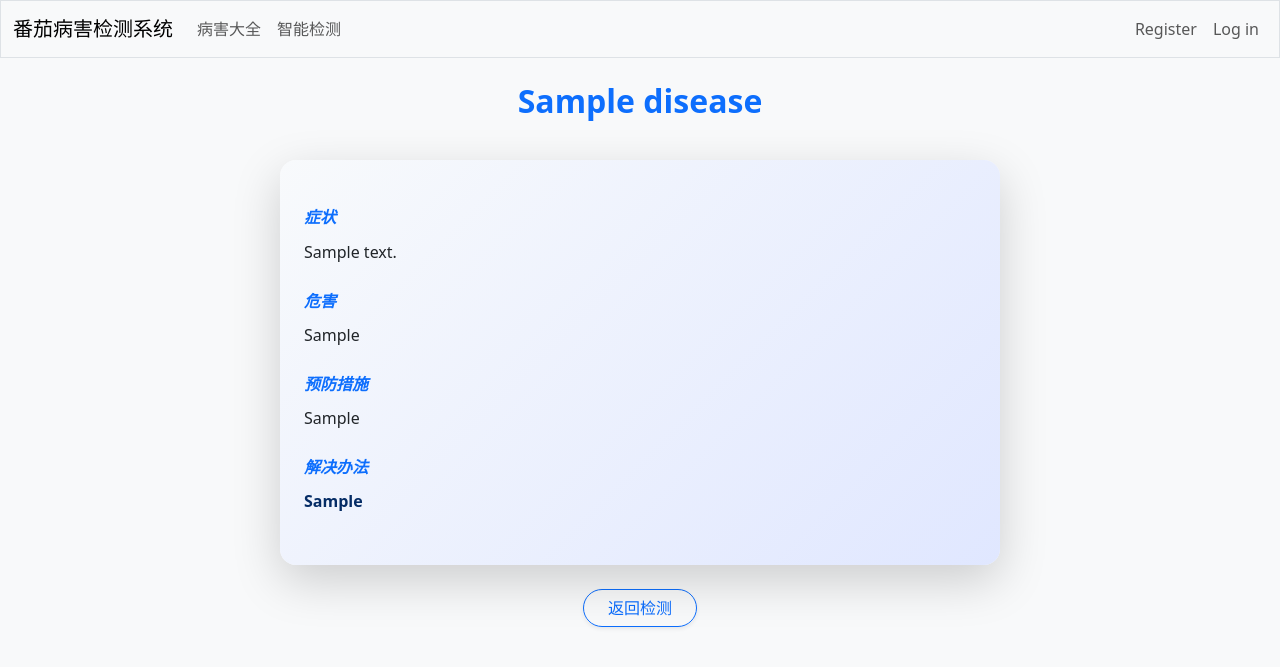
After one commit to Vtalian/AiCourse, a Django app: a page that uses detectApp/templates/detectApp/base.html in a window 1280 px wide. The commit adds this page. Shown: the top 667 px of the page. Run offline with Django 5.2, Linux system fonts and the light colour scheme; tables that the repository leaves empty hold one stand-in row (values such as "Sample post"); some libraries are stand-ins or nearby versions.

Commit message:
新增病害详情页面；添加检测后自动返回解决办法；

```diff
--- a/detectApp/templates/detectApp/base.html
+++ b/detectApp/templates/detectApp/base.html
@@ -12,7 +12,7 @@
     {% block extra_style %}{% endblock extra_style %}
 </head>
 
-<body>
+<body class="bg-light">
     <nav class="navbar navbar-expand-md navbar-light bg-light mb-4 border">
         <div class="container-fluid">
             <a class="navbar-brand" href="{% url 'detectApp:index' %}">
--- /dev/null
+++ b/detectApp/templates/detectApp/disease_detail.html
@@ -0,0 +1,54 @@
+{% extends 'detectApp/base.html' %}
+
+{% block extra_style %}
+<style>
+
+</style>
+{% endblock extra_style %}
+
+{% block page_header %}
+<h2 class="text-center my-4 text-primary fw-bold">{{ disease.name }}</h2>
+{% endblock page_header %}
+
+{% block content %}
+<div class="container">
+    <div class="row justify-content-center mb-5">
+        <div class="col-12 col-lg-8">
+            <div class="card border-0 shadow-lg rounded-4 mb-4"
+                style="background: linear-gradient(135deg, #f8fafc 0%, #e0e7ff 100%);">
+                <div class="card-body px-4 py-5">
+                    <div class="mb-4">
+                        <h6 class="fw-bold text-secondary mb-2">
+                            <i class="bi bi-info-circle me-2 text-primary">症状</i>
+                        </h6>
+                        <p class="card-text lh-lg">{{ disease.description }}</p>
+                    </div>
+                    <div class="mb-4">
+                        <h6 class="fw-bold text-secondary mb-2">
+                            <i class="bi bi-exclamation-triangle me-2 text-primary">危害</i>
+                        </h6>
+                        <p class="card-text lh-lg">{{ disease.harm }}</p>
+                    </div>
+                    <div class="mb-4">
+                        <h6 class="fw-bold text-secondary mb-2">
+                            <i class="bi bi-shield-check me-2 text-primary">预防措施</i>
+                        </h6>
+                        <p class="card-text lh-lg" style="white-space: pre-line;">{{ disease.precaution }}</p>
+                    </div>
+                    <div>
+                        <h6 class="fw-bold text-primary mb-2">
+                            <i class="bi bi-lightbulb me-2 text-primary">解决办法</i>
+                        </h6>
+                        <p class="card-text fw-bold lh-lg text-primary-emphasis">{{ disease.solution }}</p>
+                    </div>
+                </div>
+            </div>
+            <div class="text-center">
+                <a href="{% url 'detectApp:index' %}" class="btn btn-outline-primary rounded-pill px-4 shadow-sm">
+                    <i class="bi bi-arrow-left"></i> 返回检测
+                </a>
+            </div>
+        </div>
+    </div>
+</div>
+{% endblock content %}
--- a/detectApp/urls.py
+++ b/detectApp/urls.py
@@ -5,4 +5,5 @@ app_name = "detectApp"
 urlpatterns = [
     path("", views.index, name="index"),
     path("detectimg/", views.detectimg, name="detectimg"),
+    path("disease/<str:name>/", views.disease_detail, name="disease_detail"),
 ]
--- a/detectApp/views.py
+++ b/detectApp/views.py
@@ -4,6 +4,7 @@ from django.http import JsonResponse
 from PIL import Image
 from Core.ModelUse import predict_image
 
+from .models import Disease
 # Create your views here.
 def index(request):
     return render(request, "detectApp/index.html")
@@ -17,7 +18,17 @@ def detectimg(request):
             # 模型预测
             predicted_class = predict_image(image)
 
-            return JsonResponse({"status": "success", "res": predicted_class})
+            disease=Disease.objects.get(name=predicted_class)
+
+            return JsonResponse({"status": "success", "res": predicted_class,"solution":disease.solution})
         except Exception as e:
             return JsonResponse({"status": "error", "message": str(e)}, status=500)
     return JsonResponse({"status": "error", "message": "Invalid request"}, status=400)
+
+def disease_detail(request, name):
+    try:
+        disease = Disease.objects.get(name=name)
+    except Disease.DoesNotExist:
+        return render(request, "detectApp/disease_not_found.html", {"name": name})
+
+    return render(request, "detectApp/disease_detail.html", {"disease": disease})
```
Also changed, not shown: detectApp/templates/detectApp/index.html (+13 -2 lines).
